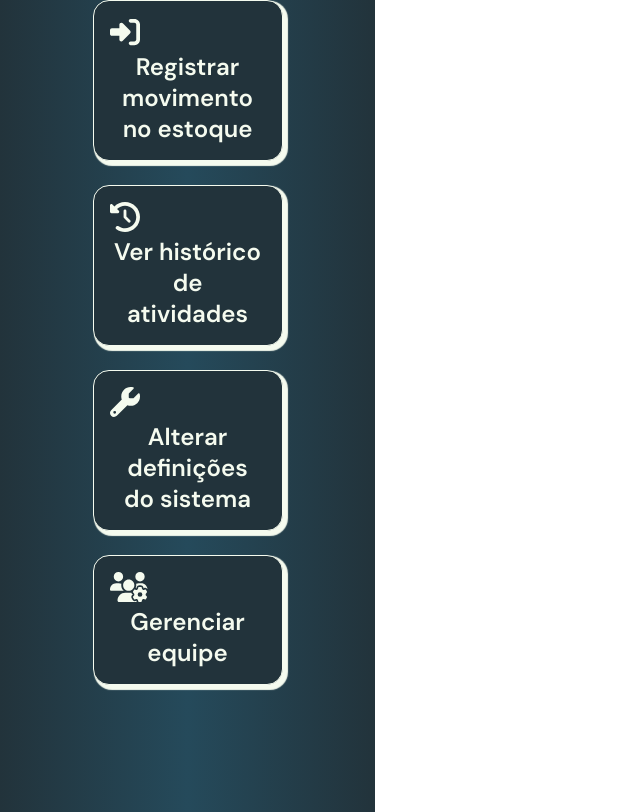
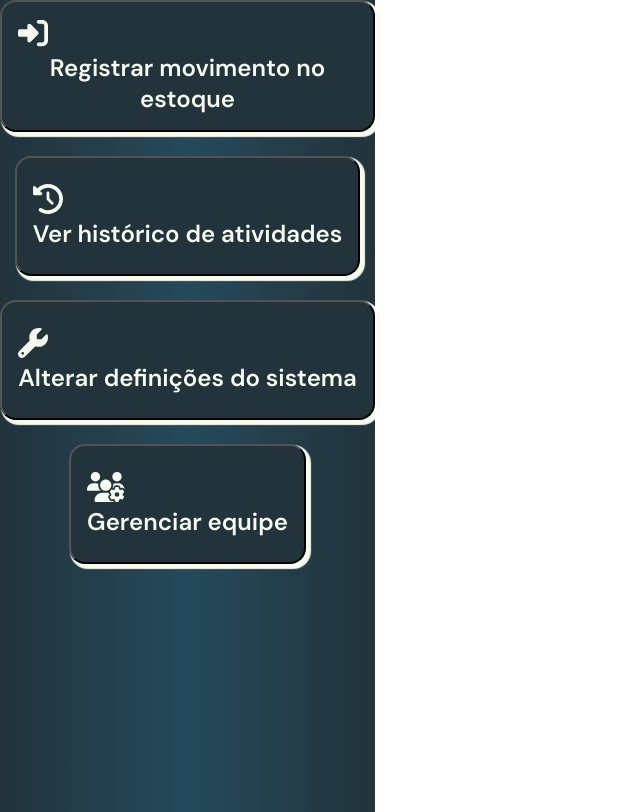
Before and after one commit to Grupo-2-Sustentare/sustentare-web, a React (Create React App) app: page /menu-inicial in a window 1280 px wide. Shown: the whole page, without its empty margins (0-640 px from the left). Built offline with nearby package versions, Linux system fonts and the light colour scheme; a web font is replaced by a local one.

Commit message:
17 - Correção de bug visual em botões por causa de seletor css na tag button.

```diff
--- a/src/components/Button/Button.jsx
+++ b/src/components/Button/Button.jsx
@@ -3,7 +3,7 @@ import styles from "./button.module.css"
 export default function Button({insideText,onClick}){
     return (
         <>
-            <button onClick={onClick}>{insideText}</button>
+            <button className={styles.button} onClick={onClick}>{insideText}</button>
         </>
     )
 }
--- a/src/components/Button/button.module.css
+++ b/src/components/Button/button.module.css
@@ -1,4 +1,4 @@
-button{
+.button{
     background-color: var(--carvao);
     border: var(--borda-branca);
     border-radius: 8px;
@@ -9,6 +9,6 @@ button{
     font-weight: 600;
 }
 
-button:active{
+.button:active{
     box-shadow: var(--sombra-in-clara), var(--sombra-ex-vermelha);
 }
--- a/src/globals.css
+++ b/src/globals.css
@@ -113,6 +113,7 @@ h4{
 }
 button{
     font-size: var(--tamanho-padrao);
+    cursor: pointer;
 }
 p, button, h1, h2, h3, h4{
     overflow: hidden;
```
